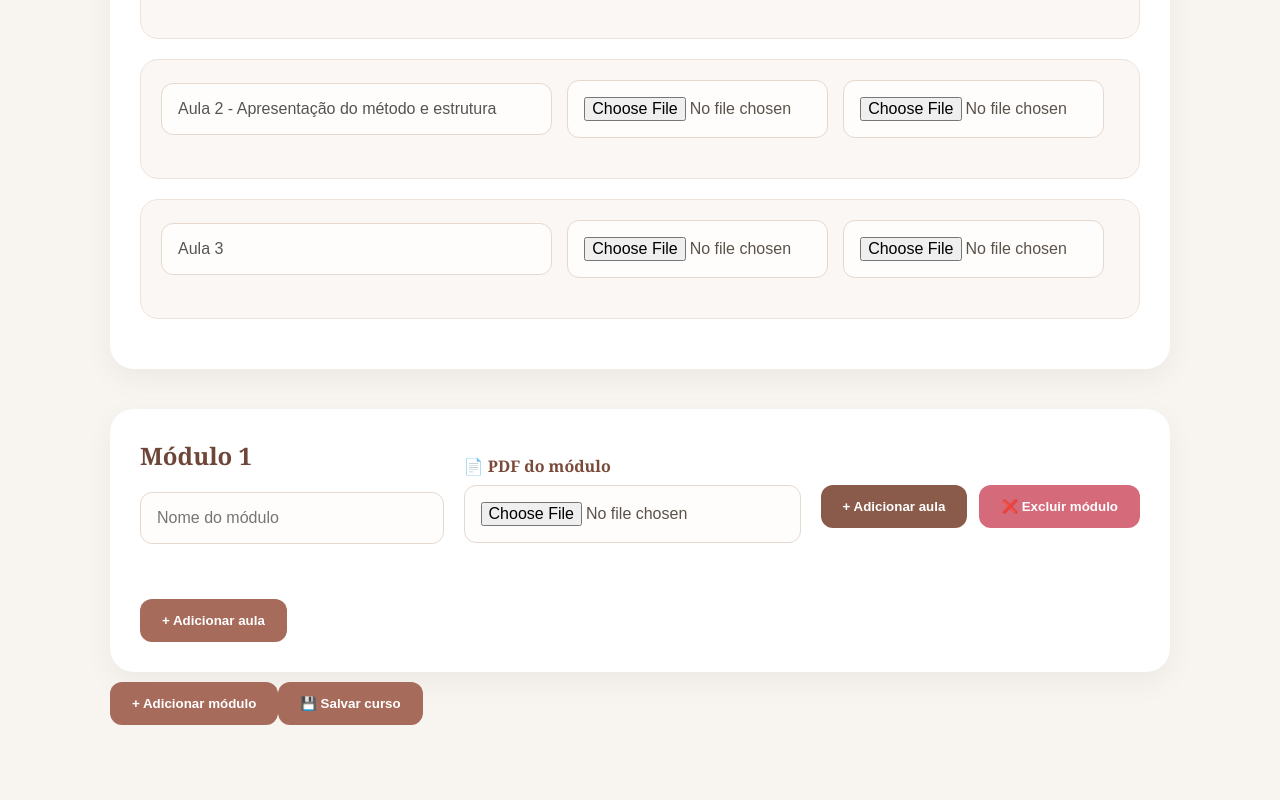
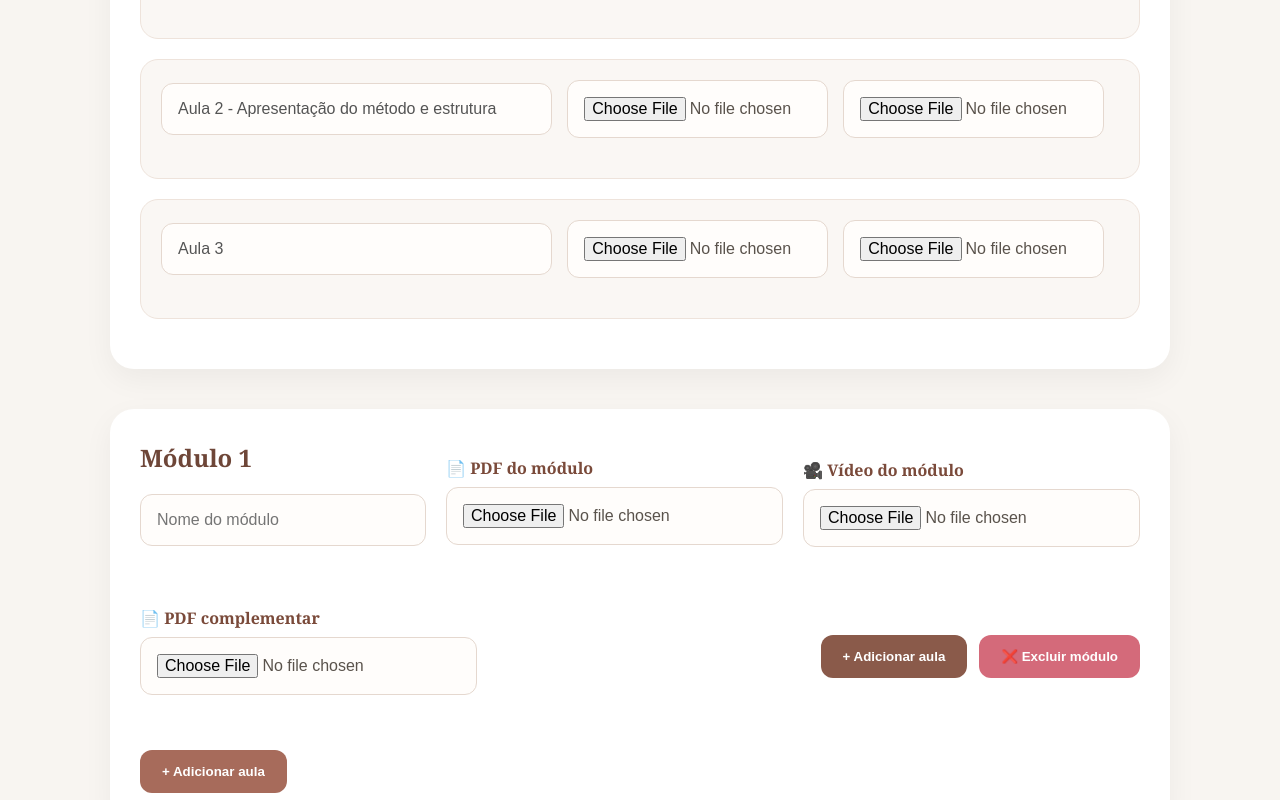
Before and after one commit to Mayra727/avivai-frontend, a React (Vite) app: page /criar-curso in a window 1280 px wide. Both pictures are taken after typing "Sample", "Sample", "Sample" into the empty fields and a click on the button "+ Adicionar módulo". Shown: the part 1064-1864 px from the top of the page. Built offline with nearby package versions, Linux system fonts and the light colour scheme.

Commit message:
fix: corrigido render de videos e anexos dos modulos

```diff
--- a/src/pages/CoursePlayer.tsx
+++ b/src/pages/CoursePlayer.tsx
@@ -47,6 +47,15 @@ const [showSidebar, setShowSidebar] =
 
   const [progress, setProgress] =
   useState<string[]>([]);
+
+const currentModule =
+  course?.modules?.find(
+    (m: any) =>
+      m.lessons?.some(
+        (l: any) =>
+          l.title === currentLesson?.title
+      )
+  );
 
 const totalLessons =
   course?.modules?.flatMap(
@@ -1006,11 +1015,62 @@ return (
       }
       type="video/mp4"
     />
+</video>
+
+)}
+
+{/* VIDEO DO MODULO */}
+
+{currentModule?.video && (
+
+  <video
+    controls
+    className="netflix-video"
+    style={{
+      marginTop: "30px"
+    }}
+  >
+
+    <source
+      src={currentModule.video}
+      type="video/mp4"
+    />
 
   </video>
 
 )}
 
+{/* PDF DO MODULO */}
+
+{currentModule?.pdf && (
+
+  <iframe
+    src={currentModule.pdf}
+    width="100%"
+    height="900px"
+    className="pdf-viewer"
+    style={{
+      marginTop: "30px"
+    }}
+  />
+
+)}
+
+{/* PDF COMPLEMENTAR */}
+
+{currentModule?.extraPdf && (
+
+  <iframe
+    src={currentModule.extraPdf}
+    width="100%"
+    height="900px"
+    className="pdf-viewer"
+    style={{
+      marginTop: "30px"
+    }}
+  />
+
+)}
 
             {/* PDF */}
 
--- a/src/pages/CreateCourse.tsx
+++ b/src/pages/CreateCourse.tsx
@@ -26,7 +26,13 @@ type Lesson = {
 
 type Module = {
   title: string;
+
   pdf?: string;
+
+  video?: string;
+
+  extraPdf?: string;
+
   lessons: Lesson[];
 };
 
@@ -126,6 +132,8 @@ setModules(
     title: m.title || "",
 
     pdf: m.pdf || "",
+video: m.video || "",
+extraPdf: m.extraPdf || "",
 
     lessons: m.lessons.map((l: any) => ({
 
@@ -157,13 +165,23 @@ setModules(
      MODULES
   ========================= */
 
-  function addModule() {
-    setModules(prev => [...prev, {
-  title: "",
-  pdf: "",
-  lessons: []
-}]);
-  }
+ function addModule() {
+
+  setModules(prev => [
+
+    ...prev,
+
+    {
+      title: "",
+      pdf: "",
+      video: "",
+      extraPdf: "",
+      lessons: []
+    }
+
+  ]);
+
+}
 
   function removeModule(index: number) {
     setModules(prev => prev.filter((_, i) => i !== index));
@@ -269,6 +287,8 @@ const fixedModules = modules.map((m) => ({
   title: m.title || "",
 
   pdf: m.pdf || "",
+  video: m.video || "",
+extraPdf: m.extraPdf || "",
 
   lessons: m.lessons.map((l: any) => ({
     title: l.title || "",
@@ -503,6 +523,8 @@ console.log(
 
 )}
 
+
+
 {/* PDF */}
 
 <input
@@ -676,6 +698,132 @@ console.log(
   🔗 Ver PDF atual
 
 </a>
+
+    </div>
+
+  )}
+
+</div>
+
+{/* VIDEO DO MODULO */}
+
+<div style={{ marginTop: "20px" }}>
+
+  <label
+    style={{
+      display: "block",
+      marginBottom: "8px",
+      color: "#7A4A3A",
+      fontWeight: "600"
+    }}
+  >
+    🎥 Vídeo do módulo
+  </label>
+
+  <input
+    type="file"
+    accept="video/*"
+
+    onChange={async (e) => {
+
+      const file =
+        e.target.files?.[0];
+
+      if (!file) return;
+
+      const url =
+        await uploadFile(file);
+
+      if (!url) return;
+
+      setModules(prev =>
+        prev.map((mod, i) =>
+          i === mIndex
+            ? {
+                ...mod,
+                video: url
+              }
+            : mod
+        )
+      );
+
+    }}
+  />
+
+  {module.video && (
+
+    <div
+      style={{
+        marginTop: "8px",
+        color: "#7A4A3A",
+        fontSize: "13px"
+      }}
+    >
+
+      ✅ Vídeo enviado
+
+    </div>
+
+  )}
+
+</div>
+
+{/* PDF COMPLEMENTAR */}
+
+<div style={{ marginTop: "20px" }}>
+
+  <label
+    style={{
+      display: "block",
+      marginBottom: "8px",
+      color: "#7A4A3A",
+      fontWeight: "600"
+    }}
+  >
+    📄 PDF complementar
+  </label>
+
+  <input
+    type="file"
+    accept=".pdf"
+
+    onChange={async (e) => {
+
+      const file =
+        e.target.files?.[0];
+
+      if (!file) return;
+
+      const url =
+        await uploadPdf(file);
+
+      if (!url) return;
+
+      setModules(prev =>
+        prev.map((mod, i) =>
+          i === mIndex
+            ? {
+                ...mod,
+                extraPdf: url
+              }
+            : mod
+        )
+      );
+
+    }}
+  />
+
+  {module.extraPdf && (
+
+    <div
+      style={{
+        marginTop: "8px",
+        color: "#7A4A3A",
+        fontSize: "13px"
+      }}
+    >
+
+      ✅ PDF complementar enviado
 
     </div>
 
```
